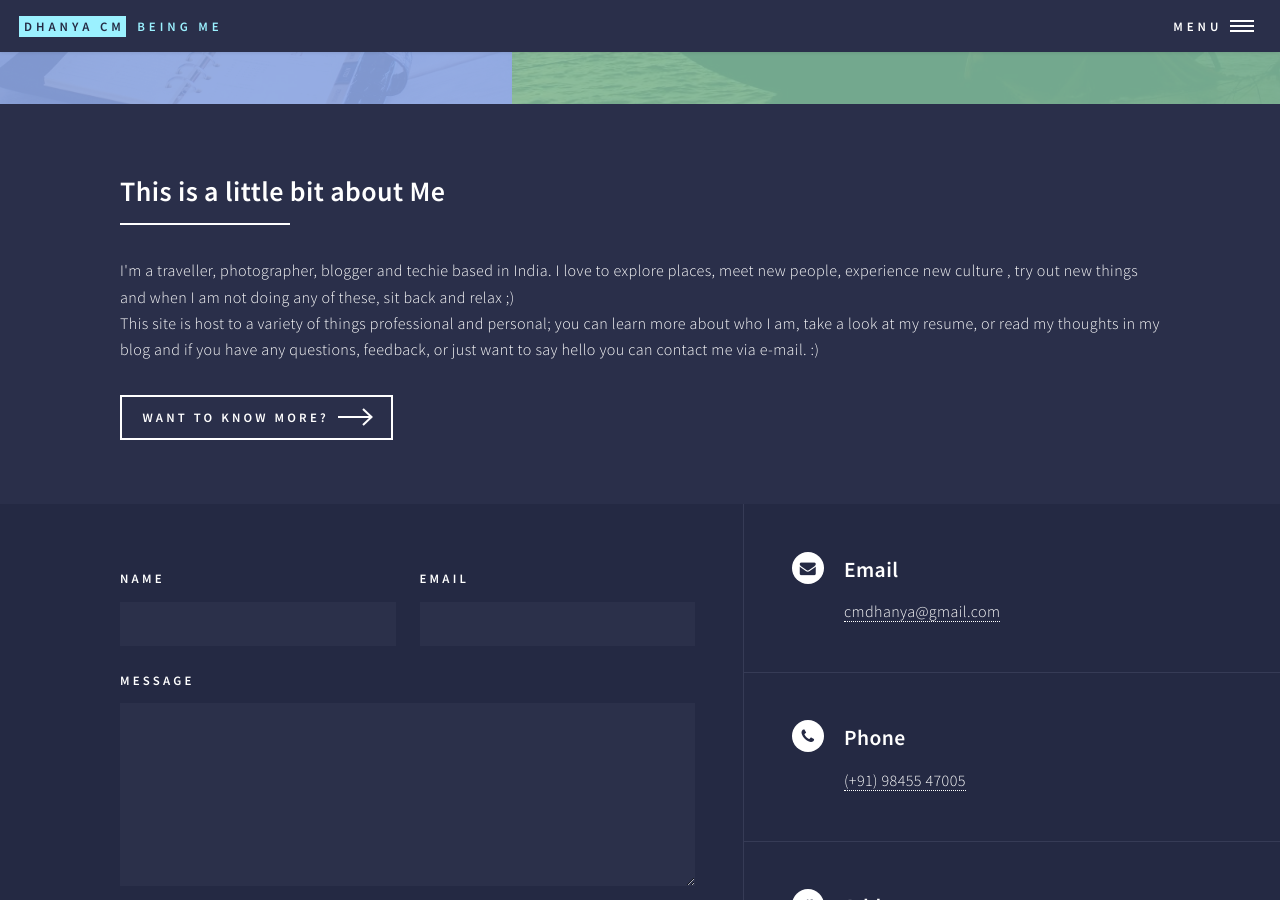
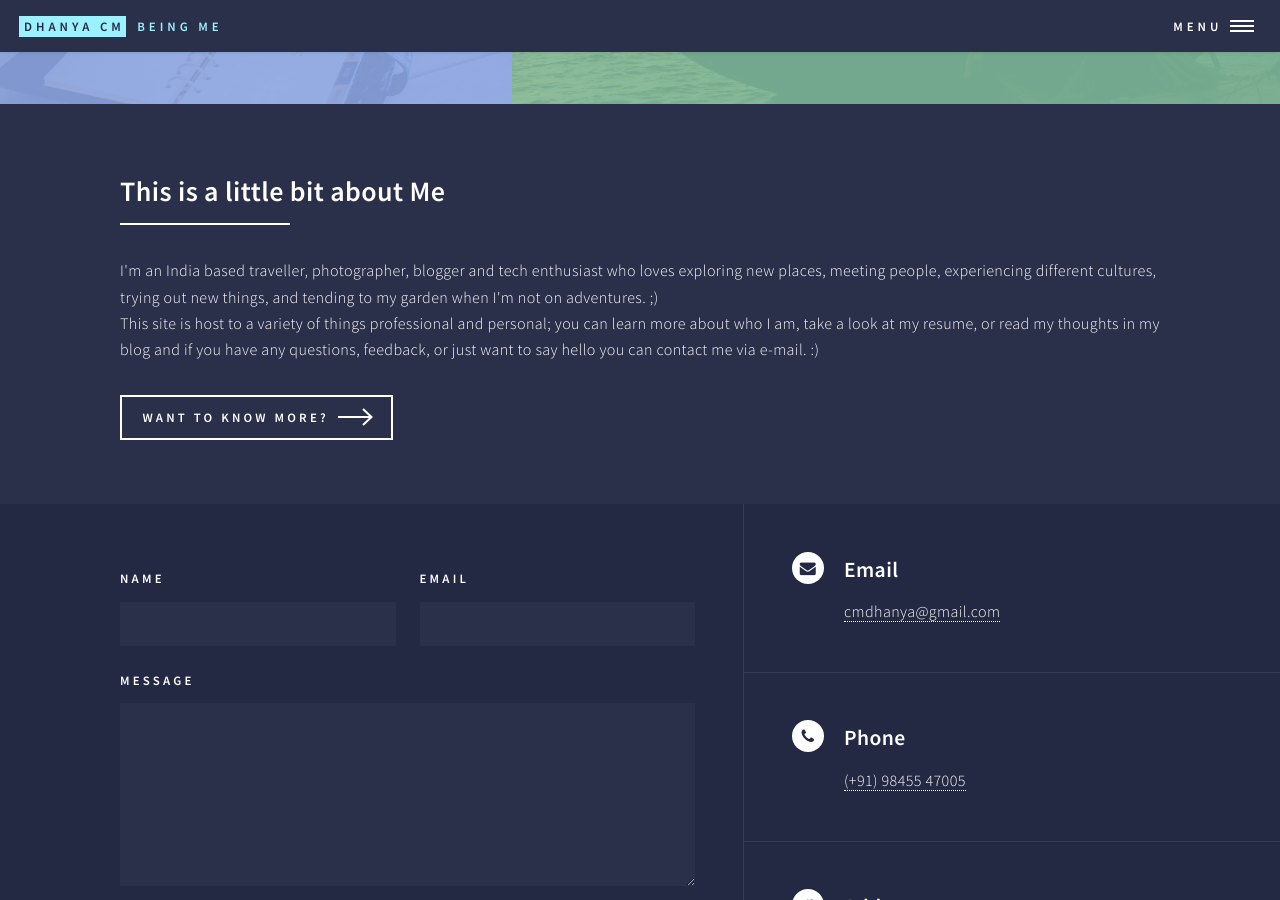
Before and after one commit to dhanyacm/dhanyacm, a Jekyll site: the page built from index.html, in a window 1280 px wide and 900 px high, scrolled down 1531 px. Built offline with Jekyll 4.4.1, drawn with Linux system fonts in a browser that asks for light colours; the list of posts is cut into pages by our own code.

Commit message:
Update index.html

```diff
--- a/index.html
+++ b/index.html
@@ -95,8 +95,7 @@ frontpage: true
 									<header class="major">
 										<h2>This is a little bit about Me</h2>
 									</header>
-									<p> I'm a traveller, photographer, blogger and techie based in India. I love to explore places, meet new people, experience new culture , try out new things and when I am not doing any of these, sit back and relax ;) <br>
-									This site is host to a variety of things professional and personal; you can learn more about who I am, take a look at my resume, or read my thoughts in my blog and if you have any questions, feedback, or just want to say hello you can contact me via e-mail. :)
+									<p> I'm an India based traveller, photographer, blogger and tech enthusiast who loves exploring new places, meeting people, experiencing different cultures, trying out new things, and tending to my garden when I'm not on adventures. ;) <br>This site is host to a variety of things professional and personal; you can learn more about who I am, take a look at my resume, or read my thoughts in my blog and if you have any questions, feedback, or just want to say hello you can contact me via e-mail. :)
 									</p>
 									<ul class="actions">
 										<li><a href="{{site.baseurl}}/aboutme.html" class="button next">Want to know more?</a></li>
```
